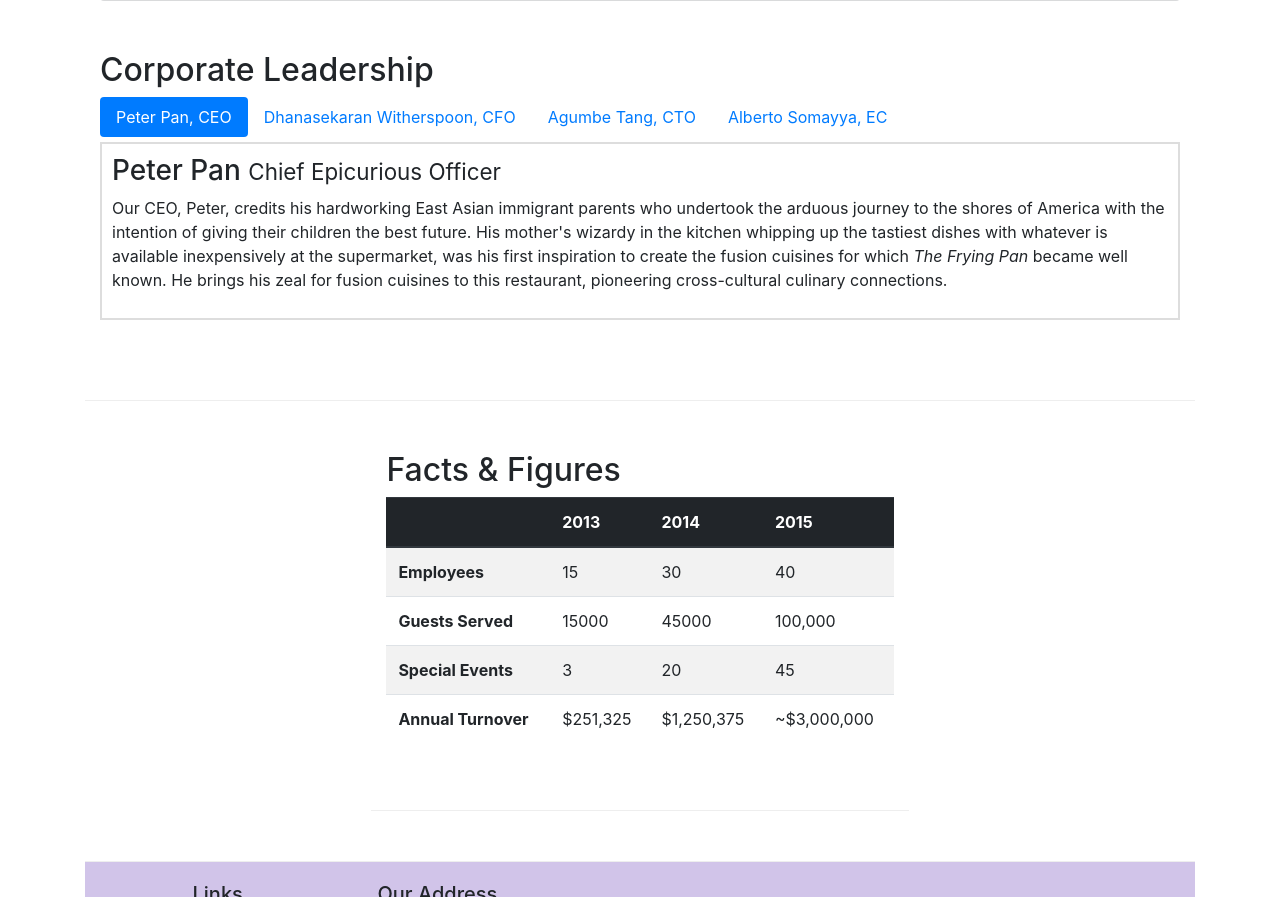
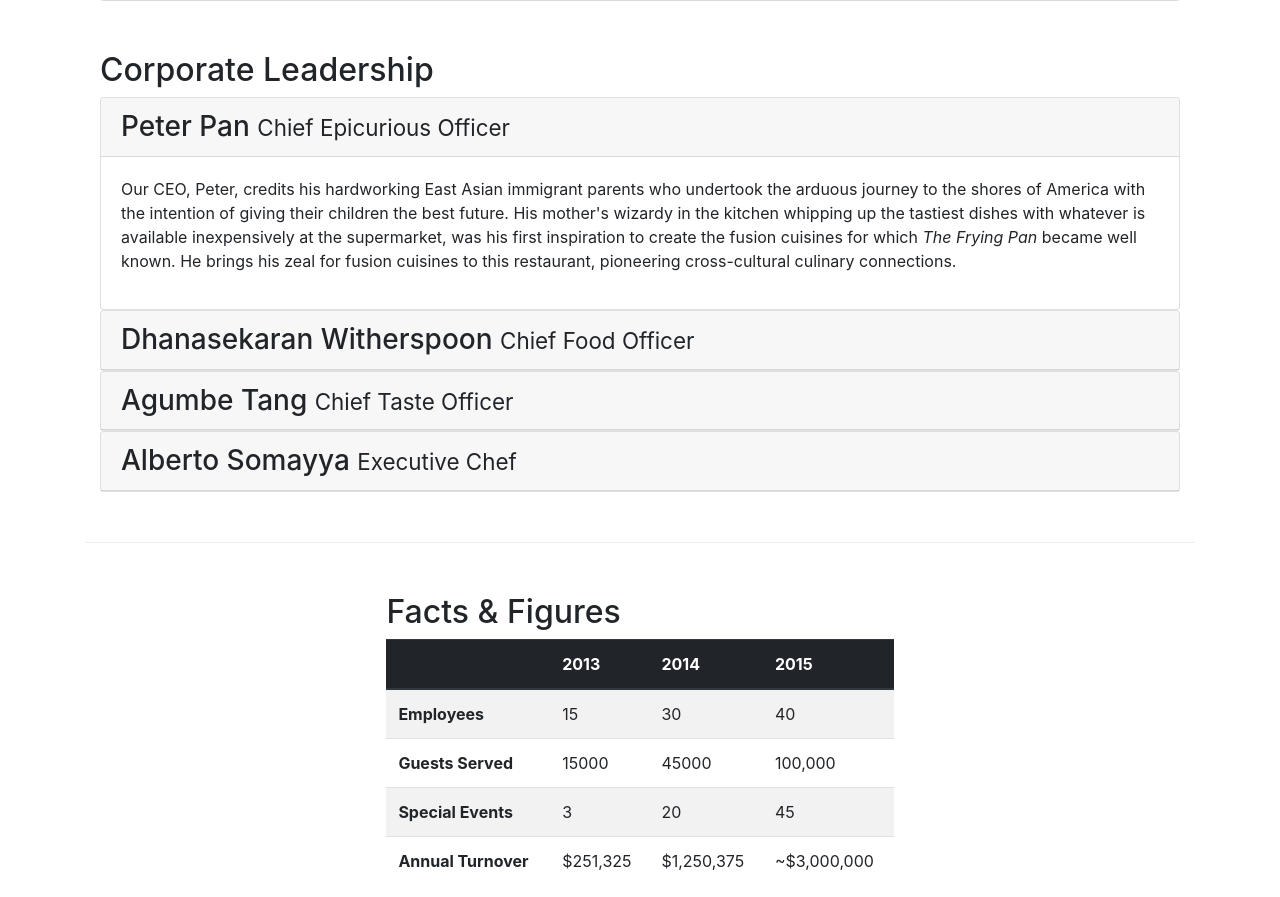
Before and after one commit to rrockwel/conFusion, a website: page aboutus.html in a window 1280 px wide. Shown: the part 920-1817 px from the top of the page. Drawn offline with nearby package versions, Linux system fonts and the light colour scheme.

Commit message:
Accordion

```diff
--- a/aboutus.html
+++ b/aboutus.html
@@ -95,41 +95,64 @@
             <div class = "col-12">
                 <h2>Corporate Leadership</h2>
 
-                <ul class="nav nav-pills">
-                    <li class="nav-item">
-                        <a class="nav-link active" href="#peter" role="pill" data-toggle="tab">Peter Pan, CEO</a>
-                    </li>
-                    <li class="nav-item">
-                        <a class="nav-link" href="#dhanasekaran" role="pill" data-toggle="tab">Dhanasekaran Witherspoon, CFO</a>
-                    </li>
-                    <li class="nav-item">
-                        <a class="nav-link" href="#agumbe" role="pill" data-toggle="tab">Agumbe Tang, CTO</a>
-                    </li>
-                    <li class="nav-item">
-                        <a class="nav-link" href="#alberto" role="pill" data-toggle="tab">Alberto Somayya, EC</a>
-                    </li>
-                </ul>
 
-                <div class="tab-content">
-                    <div role="tabpanel" class="tab-pane fade show active" id="peter">
-                        <h3>Peter Pan <small>Chief Epicurious Officer</small></h3>
-                        <p class = "d-none d-sm-block">Our CEO, Peter, credits his hardworking East Asian immigrant parents who undertook the arduous journey to the shores of America with the intention of giving their children the best future. His mother's wizardy in the kitchen whipping up the tastiest dishes with whatever is available inexpensively at the supermarket, was his first inspiration to create the fusion cuisines for which <em>The Frying Pan</em> became well known. He brings his zeal for fusion cuisines to this restaurant, pioneering cross-cultural culinary connections.</p>
+                <div id="accordion">
+                    <div class="card">
+                        <div class="card-header" role="tab" id="peterhead">
+                            <h3 class="mb-0">
+                                <a data-toggle="collapse" data-target="#peter">Peter Pan <small>Chief Epicurious Officer</small></a>
+                            </h3>
+                        </div>
+
+                        <div class="collapse show" id="peter" data-parent="#accordion">
+                            <div class="card-body">
+                                <p class = "d-none d-sm-block">Our CEO, Peter, credits his hardworking East Asian immigrant parents who undertook the arduous journey to the shores of America with the intention of giving their children the best future. His mother's wizardy in the kitchen whipping up the tastiest dishes with whatever is available inexpensively at the supermarket, was his first inspiration to create the fusion cuisines for which <em>The Frying Pan</em> became well known. He brings his zeal for fusion cuisines to this restaurant, pioneering cross-cultural culinary connections.</p>
+                            </div>
+                        </div>
                     </div>
-                    <div role="tabpanel" class="tab-pane fade" id="dhanasekaran">
-                        <h3>Dhanasekaran Witherspoon <small>Chief Food Officer</small></h3>
-                        <p class = "d-none d-sm-block">Our CFO, Danny, as he is affectionately referred to by his colleagues, comes from a long established family tradition in farming and produce. His experiences growing up on a farm in the Australian outback gave him great appreciation for varieties of food sources. As he puts it in his own words, <em>Everything that runs, wins, and everything that stays, pays!</em></p>
+
+                    <div class="card">
+                        <div class="card-header" role="tab" id="dhanasekaranhead">
+                            <h3 class="mb-0">
+                                <a class="collapsed" data-toggle="collapse" data-target="#dhanasekaran">Dhanasekaran Witherspoon <small>Chief Food Officer</small></a>
+                            </h3>
+                        </div>
+                        <div class="collapse" id="dhanasekaran" data-parent="#accordion">
+                            <div class="card-body">
+                                <p class = "d-none d-sm-block">Our CFO, Danny, as he is affectionately referred to by his colleagues, comes from a long established family tradition in farming and produce. His experiences growing up on a farm in the Australian outback gave him great appreciation for varieties of food sources. As he puts it in his own words, <em>Everything that runs, wins, and everything that stays, pays!</em></p>
+                            </div>
+                        </div>
                     </div>
-                    <div role="tabpanel" class="tab-pane fade" id="agumbe">
-                        <h3>Agumbe Tang <small>Chief Taste Officer</small></h3>
-                        <p class = "d-none d-sm-block">Blessed with the most discerning gustatory sense, Agumbe, our CTO, personally ensures that every dish that we serve meets his exacting tastes. Our chefs dread the tongue lashing that ensues if their dish does not meet his exacting standards. He lives by his motto, <em>You click only if you survive my lick.</em></p>
+
+                    <div class="card">
+                        <div class="card-header" role="tab" id="agumbehead">
+                            <h3 class="mb-0">
+                                <a class="collapsed" data-toggle="collapse" data-target="#agumbe"> Agumbe Tang <small> Chief Taste Officer</small></a>
+                            </h3>
+                        </div>
+                        <div class="collapse" id="agumbe" data-parent="#accordion">
+                            <div class="card-body">
+                                <p class = "d-none d-sm-block">Blessed with the most discerning gustatory sense, Agumbe, our CTO, personally ensures that every dish that we serve meets his exacting tastes. Our chefs dread the tongue lashing that ensues if their dish does not meet his exacting standards. He lives by his motto, <em>You click only if you survive my lick.</em></p>
+                            </div>
+                        </div>
                     </div>
-                    <div role="tabpanel" class="tab-pane fade" id="alberto">
-                        <h3>Alberto Somayya <small>Executive Chef</small></h3>
-                        <p class = "d-none d-sm-block">Award winning three-star Michelin chef with wide International experience having worked closely with whos-who in the culinary world, he specializes in creating mouthwatering Indo-Italian fusion experiences. He says, <em>Put together the cuisines from the two craziest cultures, and you get a winning hit! Amma Mia!</em></p>
+
+                    <div class="card">
+                        <div class="card-header" role="tab" id="albertohead">
+                            <h3 class="mb-0">
+                                <a class="collapsed" data-toggle="collapse" data-target="#alberto">Alberto Somayya <small>Executive Chef</small></a>
+                            </h3>
+                        </div>
+                        <div class="collapse" id="alberto" data-parent="#accordion">
+                            <div class="card-body">
+                                <p class = "d-none d-sm-block">Award winning three-star Michelin chef with wide International experience having worked closely with whos-who in the culinary world, he specializes in creating mouthwatering Indo-Italian fusion experiences. He says, <em>Put together the cuisines from the two craziest cultures, and you get a winning hit! Amma Mia!</em></p>
+                            </div>
+                        </div>
                     </div>
                 </div>
             </div>
-       </div>
+        </div>
+
 
        <div class="row row-content">
             <div class="col-12">
```
